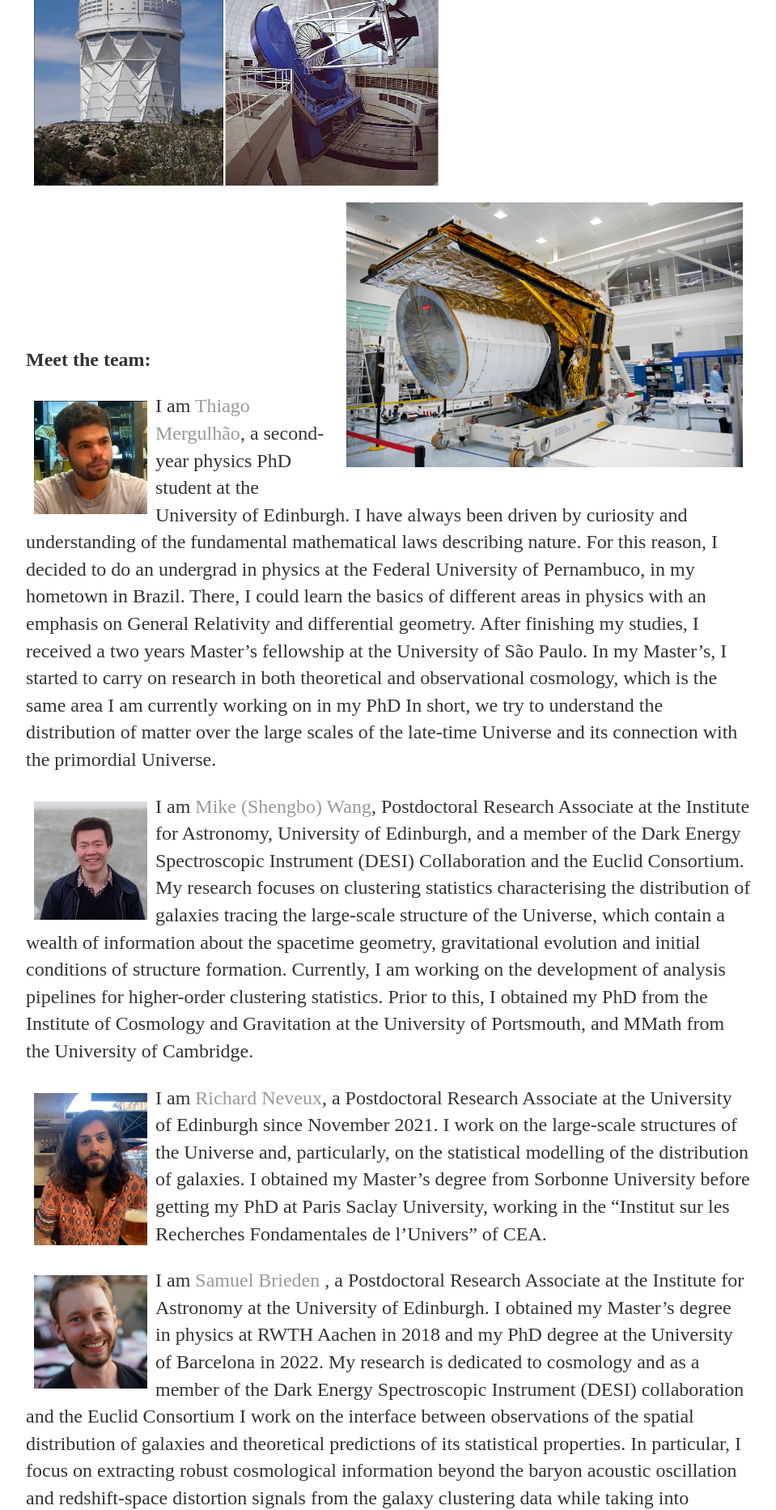
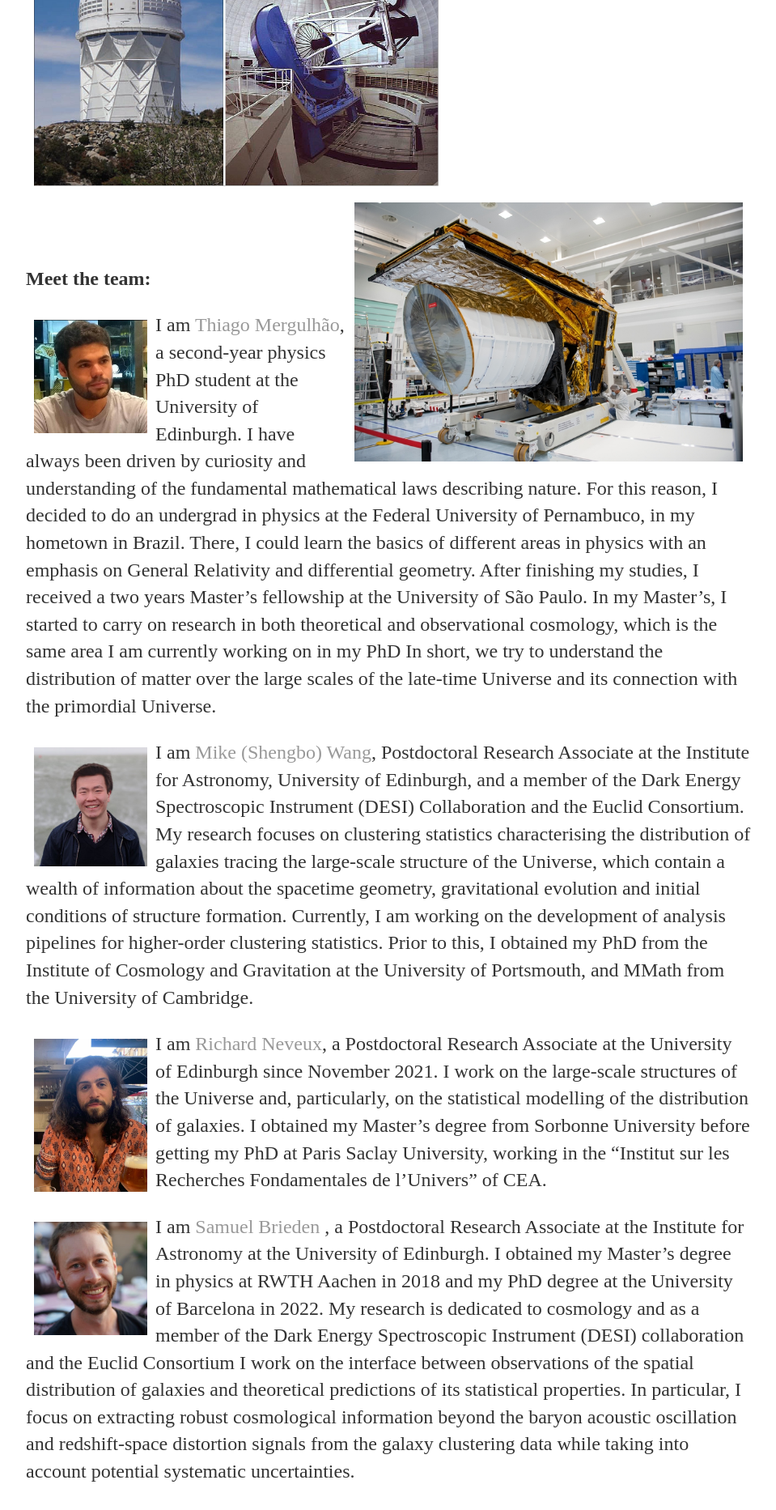
Before and after one commit to fbeutler/fbeutler.github.io, a Jekyll site: the page built from ERC/ERC.html, in a window 1280 px wide. Shown: the part 1083-2948 px from the top of the page at 81% size, without its empty margins (160-1119 px from the left). Built offline with Jekyll 4.4.1, drawn with Linux system fonts in a browser that asks for light colours.

Commit message:
Update ERC.html

```diff
--- a/ERC/ERC.html
+++ b/ERC/ERC.html
@@ -25,9 +25,9 @@ title: My ERC project
   mentioned above, (2) investigate new observables, to test the dynamics of the early Universe, (3) test General Relativity on cosmological scales.
 </p>
 
- <div style="min-height: 500px; width: 100%">
+ <div style="min-height: 400px; width: 100%">
   <img src="/static/DESI_Auto9.jpeg" alt="IMAGE OF DESI" display="block" width="500" align="left" style="padding:10px">
-  <img src="/static/Structural_and_thermal_model_of_the_Euclid_satellite_resize.jpg" alt="IMAGE OF Euclid" display="block" width="490" align="right" style="padding:10px">
+  <img src="/static/Structural_and_thermal_model_of_the_Euclid_satellite_resize.jpg" alt="IMAGE OF Euclid" display="block" width="480" align="right" style="padding:10px">
    <strong>Left:</strong> The Mayall 4m telescope dome structure located in Arizona, USA and the DESI instrument. <strong>Right:</strong> The Euclid satellite
    just before getting shipped to North America for the launch in a SpaceX Falcon 9 rocket.
  </div>
```
